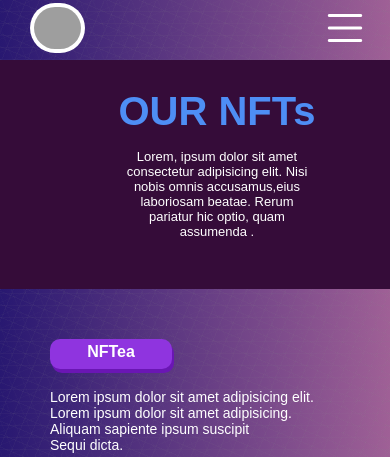
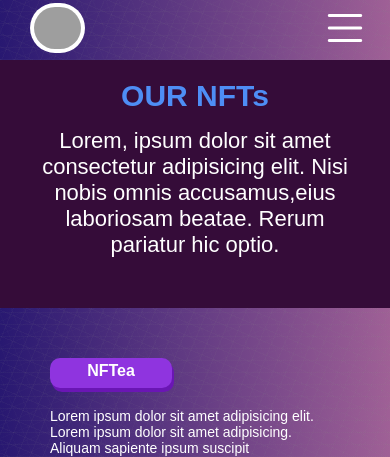
Before and after one commit to jalal-lagdimi/NFTea-website, a PHP site: page /NFTs.php?id=1 in a window 390 px wide. Shown: the top 457 px of the page. Run offline with PHP 8.4, Linux system fonts and the light colour scheme; data that the repository does not hold is empty; some libraries are stand-ins or nearby versions; grey boxes are pictures that could not be loaded.

Commit message:
nfts commit

```diff
--- a/NFTs.php
+++ b/NFTs.php
@@ -36,7 +36,7 @@ $select = mysqli_query($conn, "SELECT * FROM nft WHERE idcollection = $coln");
     <section class="containerr">
         <div class="NFT-content">
             <h3>OUR NFTs</h3>
-            <p>Lorem, ipsum dolor sit amet consectetur adipisicing elit. Nisi nobis omnis accusamus,eius laboriosam beatae. Rerum pariatur hic optio, quam assumenda .</p>
+            <p>Lorem, ipsum dolor sit amet consectetur adipisicing elit. Nisi nobis omnis accusamus,eius laboriosam beatae. Rerum pariatur hic optio.</p>
         </div>
         </div>
     </section>
--- a/css/NFTs.css
+++ b/css/NFTs.css
@@ -6,13 +6,11 @@
   scroll-behavior: smooth;
   text-decoration: none;
   font-family: Arial, Helvetica, sans-serif;
-
 }
 body{
   min-height: 100vh;
   overflow-x: hidden;
   background: #350c39;
-
 }
 /* ****************** HEADER ****************** */
 header{
@@ -63,31 +61,31 @@ header .resp-ico{
  /* ******************* NFTS BODY ******************* */
  .NFTs-body {
   display: grid;
-  grid-template-columns: repeat(auto-fit, minmax(330px, auto));
+  grid-template-columns: repeat(auto-fit, minmax(307px, auto));
   text-align: center;
-  margin-left: 98px;
+  justify-content: center;
   margin-bottom: 50px;
 }
-
+ .containerr{
+  width: 100%;
+  text-align: center;
+ }
   .NFT-content{
-    width: 100%;
     padding-top: 10%;
-    justify-content: center;
-    padding-left: 30%;
+    margin: 0 auto;
   }
   .NFT-content h3{
-    width: 500px ;
-    text-align: center;
+    width: 500px;
      font-size: 50px;
      color: rgb(78, 142, 245);
-
+     margin: inherit;
   }
   .NFT-content p{
      width: 500px ;
      font-size: 22px;
-     text-align: center;
      padding-top: 20px;
      color: #fff;
+     margin: inherit;
   }
 
   .box-nft img{
@@ -228,17 +226,6 @@ footer{
   left: 35%;
   padding-bottom: 12px;
 }
-@media screen and (max-width: 1150px){
-.NFT-content h3{
-  width: 300px ;
-  font-size: 50px;
-  margin-left: 40px;
-}
-.NFT-content p{
-  width: 400px ;
-  font-size: 20px;
-}
-}
 @media screen and (max-width: 1010px){
   .foooter-content h3{
     font-size: 18px;
@@ -257,24 +244,17 @@ footer{
   }
 
 }
-@media screen and (max-width: 1000px){
-  .NFT-content{
-    display: block;
-  }
-}
+
+
 @media screen and (max-width: 750px){
-
   .NFT-content h3{
-    width: 200px ;
-    text-align: center;
-     font-size: 40px;
-     padding-top: 50px;
-     margin-left: 25px;
-
+    padding-top: 40px;
+    width: 230px;
+    font-size: 30px;
   }
   .NFT-content p{
-     width: 250px ;
-     font-size: 15px;
+    width: 330px;
+    size: 15px;
     text-align: center;
     padding-top: 15px;
   }
@@ -332,42 +312,4 @@ footer{
     flex-direction: column;
     gap: 20px;
   }
-
 }
-@media screen and (max-width: 500px) {
-  .NFT-content h3{
-    width: 200px ;
-    text-align: center;
-     font-size: 40px;
-     padding-top: 50px;
-     margin-left: 0px;
-
-  }
-  .NFT-content p{
-     width: 200px ;
-     font-size: 13px;
-     text-align: center;
-     padding-top: 15px;
-  }
-  .NFTs-body{
-    margin-left: 15%;
-  }
-}
-
-@media screen and (max-width: 380px) {
-  .NFT-content h3{
-     width: 150px ;
-     font-size: 30px;
-     padding-top: 50px;
-     margin-left: 0px;
-  }
-  .NFT-content p{
-     width: 180px ;
-     font-size: 10px;
-     padding-right: 30px;
-  }
-  .NFTs-body{
-    margin-left: 9%;
-  }
-
-}
```
Lines whose indentation alone changed are shown as unchanged.
